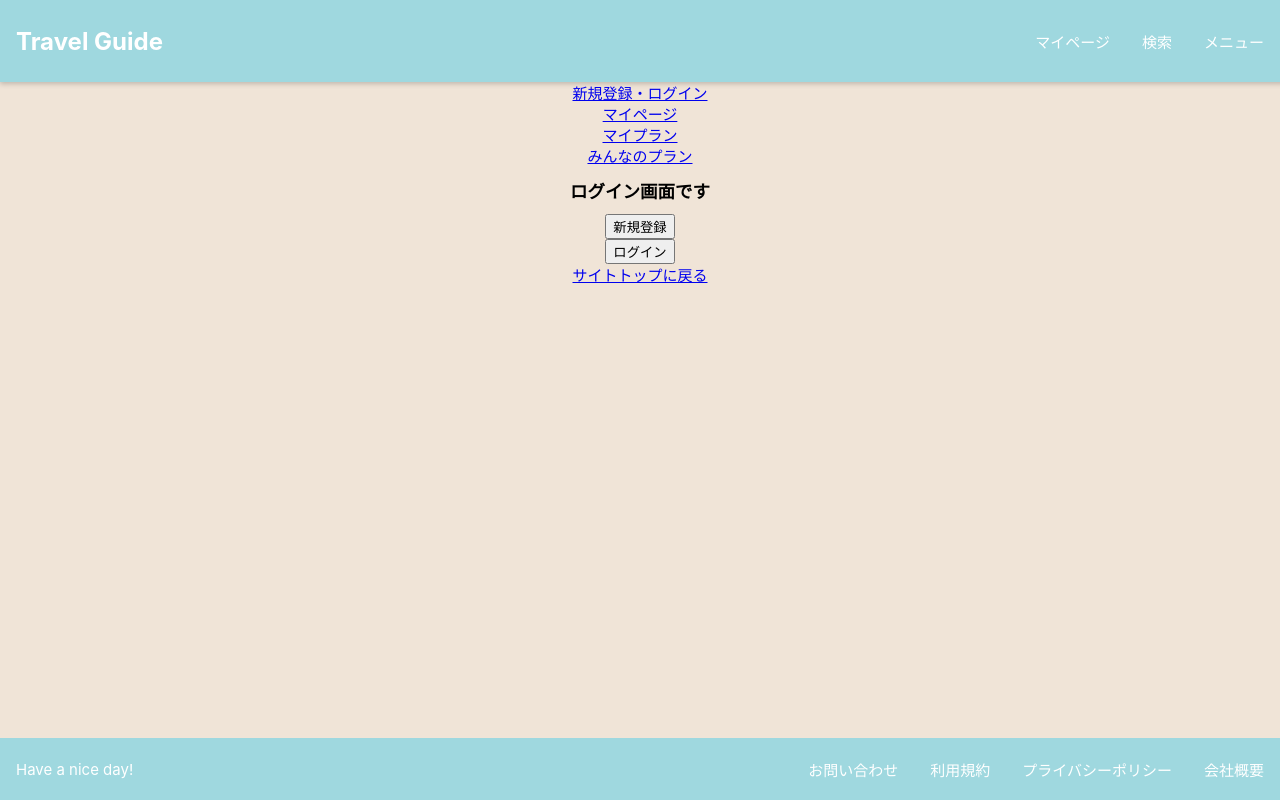
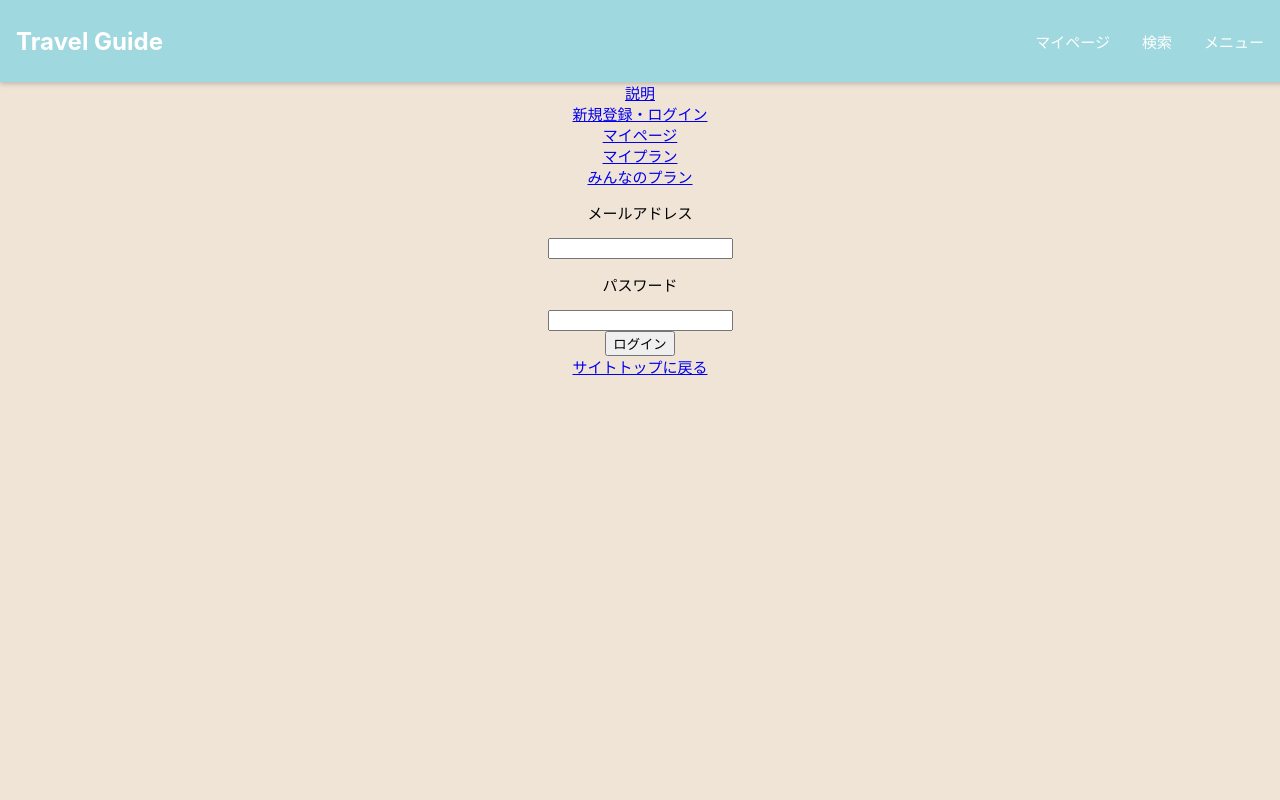
Before and after one commit to kana1999/my_portforio, a React (Create React App) app in the folder my-app/: page /Page1 in a window 1280 px wide. Shown: the top 800 px of the page. Built offline with nearby package versions, Linux system fonts and the light colour scheme.

Commit message:
ログインフォーム作成

```diff
--- a/my-app/src/App.css
+++ b/my-app/src/App.css
@@ -27,7 +27,6 @@
 
 .Explanation {
   font-size: 15px;
-
 }
 
 .App-logo {
--- a/my-app/src/App.js
+++ b/my-app/src/App.js
@@ -3,7 +3,7 @@ import './App.css';
 import { BrowserRouter, Link, Routes, Route } from 'react-router-dom';
 
 import Header from "./components/Header";
-import Footer from "./components/Footer";
+//import Footer from "./components/Footer";//
 import { Home } from "./components/Home";
 import { Page1 } from "./components/page1";
 import { Page2 } from "./components/page2";
@@ -17,10 +17,12 @@ class App extends React.Component {
       <BrowserRouter>
         <div className="App">
           <Header />
+          {/*
           <Footer />
+          */}
             <div className='App-body'>
-        {/*<Link to="/Home">説明</Link>
-        <br />*/}
+              <Link to="/Home">説明</Link>
+              <br />
               <Link to="/Page1">新規登録・ログイン</Link>
               <br />
               <Link to="/Page2">マイページ</Link>
@@ -41,6 +43,7 @@ class App extends React.Component {
         </div>
       </BrowserRouter>
     );
+
   }
 }
 
--- a/my-app/src/components/page1.jsx
+++ b/my-app/src/components/page1.jsx
@@ -2,14 +2,22 @@ import { Link } from "react-router-dom";
 
 import React from "react";
 export const Page1 = () => {
-    return (
-        <div>
-            <h1>ログイン画面です</h1>
-            <button>新規登録</button>
-            <br />
-            <button>ログイン</button>
-            <br />
+        return (
+            <div>
+            <div className="contact-form">
+                <form>
+                    <p>メールアドレス</p>
+                    <input />
+                    <p>パスワード</p>
+                    <input />
+                    <br />
+                    <input
+                    type="submit"
+                    value="ログイン"
+                    />
+                </form>
+            </div>
             <Link to="/Home">サイトトップに戻る</Link>
-        </div>
-    );
-};
+            </div>
+        );
+}
```
Lines whose indentation alone changed are shown as unchanged.
